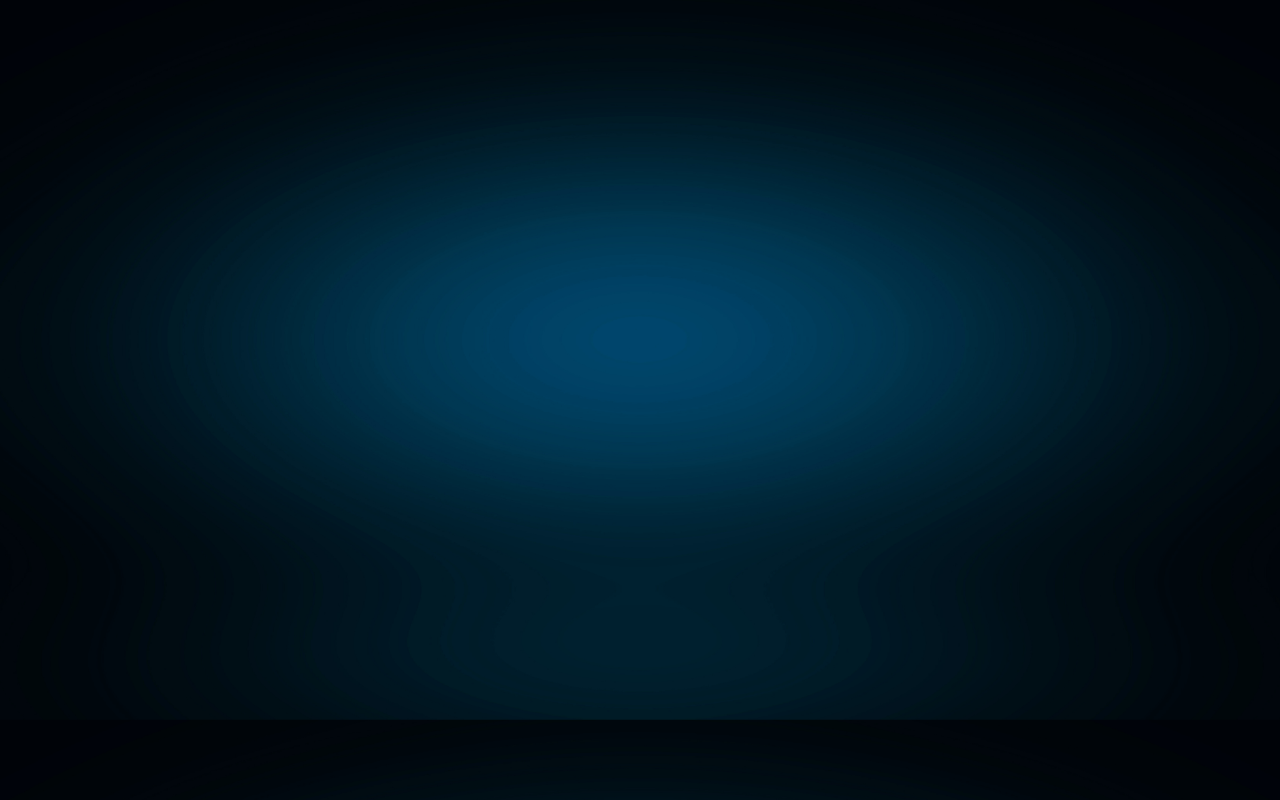
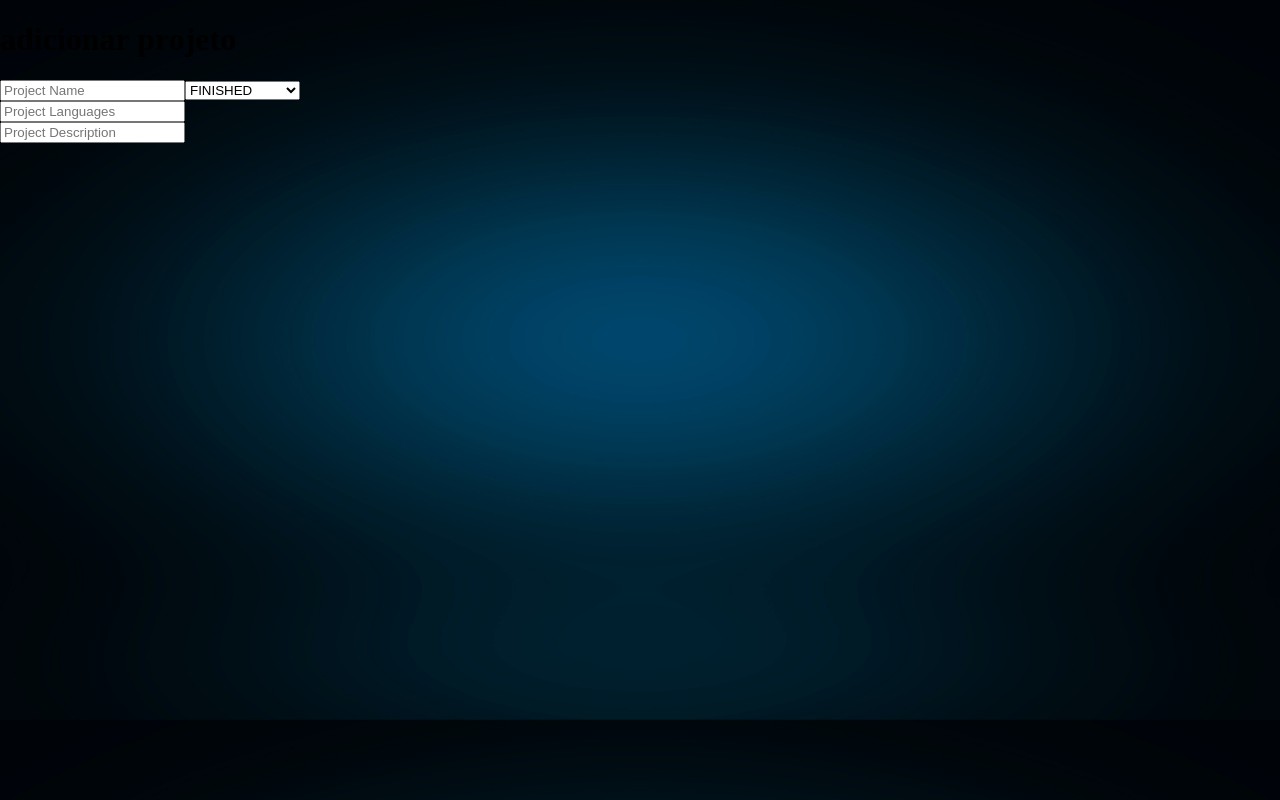
Before and after one commit to wiil2/PORTFOLIO-CLIENT, a React (Create React App) app: page /createProject in a window 1280 px wide. Before the commit this address had no page. Built offline with nearby package versions, Linux system fonts and the light colour scheme.

Commit message:
project page

```diff
--- a/src/App.js
+++ b/src/App.js
@@ -5,6 +5,7 @@ import Profile from "./Pages/Profile";
 import { AuthContextComponent } from "./contexts/authContext";
 import ProfileEdit from "./Pages/ProfileEdit";
 import "../src/index.css"
+import Projects from "./Pages/Project";
 
 
 
@@ -16,7 +17,8 @@ function App() {
           <Route path="/signup" element= { <Signup/> } />
           <Route path="/login"  element= { <Login/>  } />
           <Route path="/profile" element= { <Profile/> } />
-          <Route path="/profileEdit" element= {<ProfileEdit/> } />
+          <Route path="/profileEdit" element= { <ProfileEdit/> } />
+          <Route path="/createProject" element= { <Projects/> } />
         </Routes>
       </AuthContextComponent>
     </>
--- a/src/Pages/Project/index.js
+++ b/src/Pages/Project/index.js
@@ -0,0 +1,105 @@
+import { useState, useContext } from "react";
+import { useNavigate } from "react-router-dom";
+import { AuthContext } from "../../contexts/authContext";
+import { api } from "../../api/api";
+
+
+export function Projects() {
+    const navigate = useNavigate();
+    const [ form, setForm ] = useState({
+        name: "",
+        language: "",
+        description: "",
+        tags: "",
+        img: "",
+    })
+
+    const [ img, setImg ] = useState("")
+
+    const { loggedInUser } = useContext(AuthContext);
+
+    function handleChange(e) {
+        setForm({ ...form, [e.target.name]: e.target.value });
+    }
+
+    function handleImg(e) {
+        setImg(e.target.files[0]);
+    }
+
+    async function handleUpload() {
+        try{
+
+            const uploadData = new FormData();
+            uploadData.append("picture", img);
+
+            const response = await api.post("/upload-image", uploadData);
+
+            return response.data.url;
+        } catch (err) {
+            console.log(err)
+        }
+    }
+
+    async function handleSubmit(e) {
+        e.preventDefault();
+
+        try {
+
+            await api.post("projects/createProject", {...form} )
+            navigate("/profile");
+
+        } catch (err) {
+            console.log(err)
+        }
+    }
+
+
+    return (
+        <>
+            <div>
+                <h1>adicionar projeto</h1>
+            </div>
+
+            <div>
+                <form>
+                    <div>
+                        <input
+                            id="formName"
+                            name="name"
+                            type="text"
+                            value={form.name || ''}
+                            onChange={handleChange}
+                            placeholder="Project Name"
+                        />
+                        <select onClick={handleChange} name="tags">
+                            <option value="FINISHED">FINISHED</option>
+                            <option value="IN PROGRESS">IN PROGRESS</option>
+                        </select>
+                    </div>
+                    <div>
+                        <input
+                            id="formLanguage"
+                            name="languages"
+                            type="text"
+                            value={form.language || ''}
+                            onChange={handleChange}
+                            placeholder="Project Languages"/>
+                    </div>
+                    <div>
+                        <input
+                            id="formDescription"
+                            name="description"
+                            type="text"
+                            value={form.description || ''}
+                            onChange={handleChange}
+                            placeholder="Project Description"/>
+                    </div>
+                </form>
+            </div>
+
+
+        </>
+     );
+}
+
+export default Projects;
```
